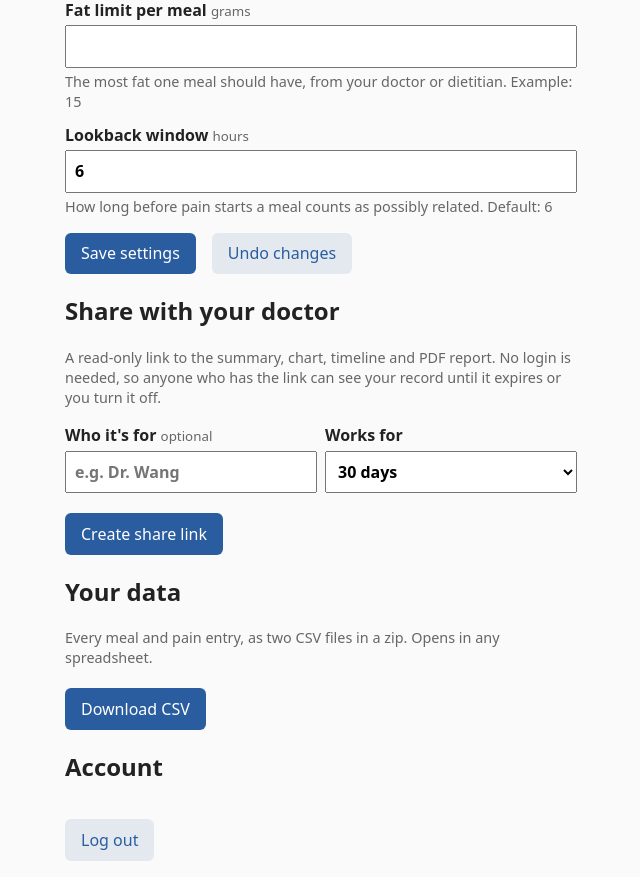
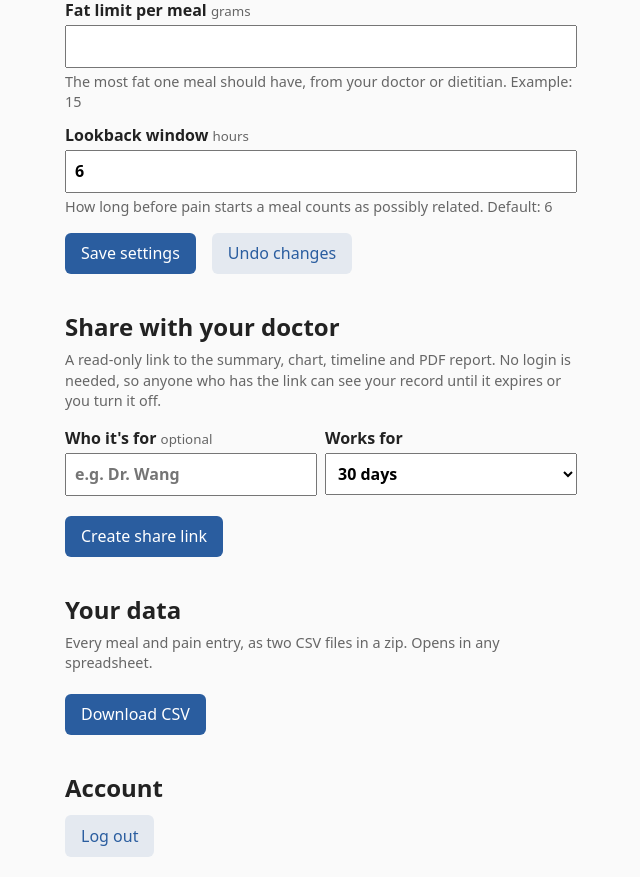
Before and after one commit to Shen-42/gallbladder-tracker, a Spring Boot app: page /settings in a window 1280 px wide. Shown: the part 139-1016 px from the top of the page, without its empty margins (319-959 px from the left). Run offline with Spring Boot 4, Linux system fonts and the light colour scheme; the visitor is signed in with stand-in values (Sample User, id 1); data that the repository does not hold is empty; some of the project's set-up classes (security, data sources, template engines, error pages and the like) are left out, and stand-ins take their place.

Commit message:
Section headings sit close to their content, with more room between sections

```diff
--- a/docs/app.css
+++ b/docs/app.css
@@ -1,5 +1,8 @@
 body { font: 16px/1.4 system-ui, sans-serif; margin: 0; background: #fafafa; color: #222; }
 main { max-width: 32rem; margin: 0 auto; padding: 1rem; }
+/* Headings sit close to what they describe, with room above to separate sections. */
+h2 { margin: 2.25rem 0 .4rem; }
+h2 + form > button:first-child { margin-top: .25rem; }
 label { display: block; margin: .75rem 0 .25rem; font-weight: 600; }
 label small { font-weight: normal; color: #666; }
 input, select { display: block; width: 100%; box-sizing: border-box; padding: .5rem; font: inherit; margin-top: .25rem; }
--- a/src/main/resources/static/app.css
+++ b/src/main/resources/static/app.css
@@ -1,5 +1,8 @@
 body { font: 16px/1.4 system-ui, sans-serif; margin: 0; background: #fafafa; color: #222; }
 main { max-width: 32rem; margin: 0 auto; padding: 1rem; }
+/* Headings sit close to what they describe, with room above to separate sections. */
+h2 { margin: 2.25rem 0 .4rem; }
+h2 + form > button:first-child { margin-top: .25rem; }
 label { display: block; margin: .75rem 0 .25rem; font-weight: 600; }
 label small { font-weight: normal; color: #666; }
 input, select { display: block; width: 100%; box-sizing: border-box; padding: .5rem; font: inherit; margin-top: .25rem; }
```
